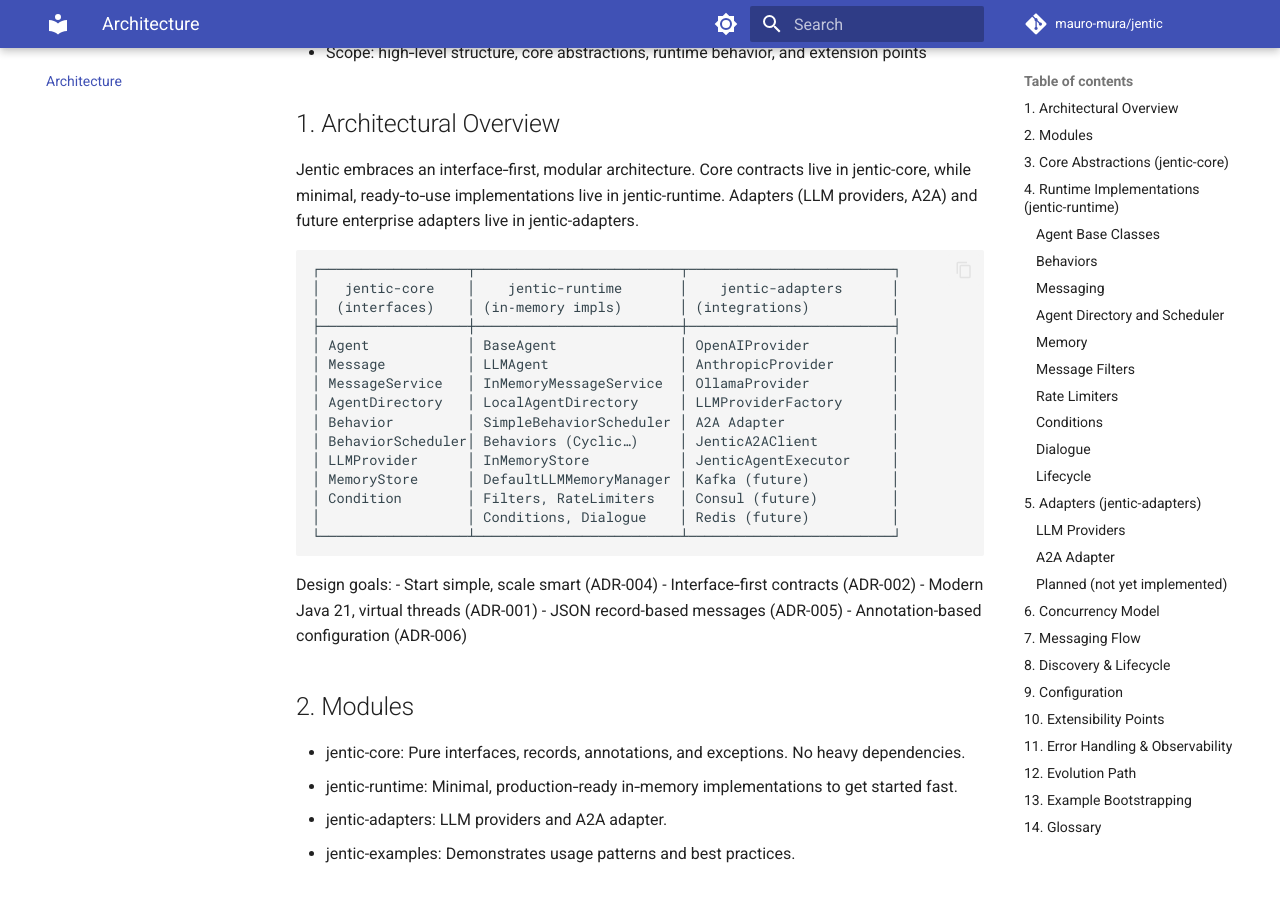
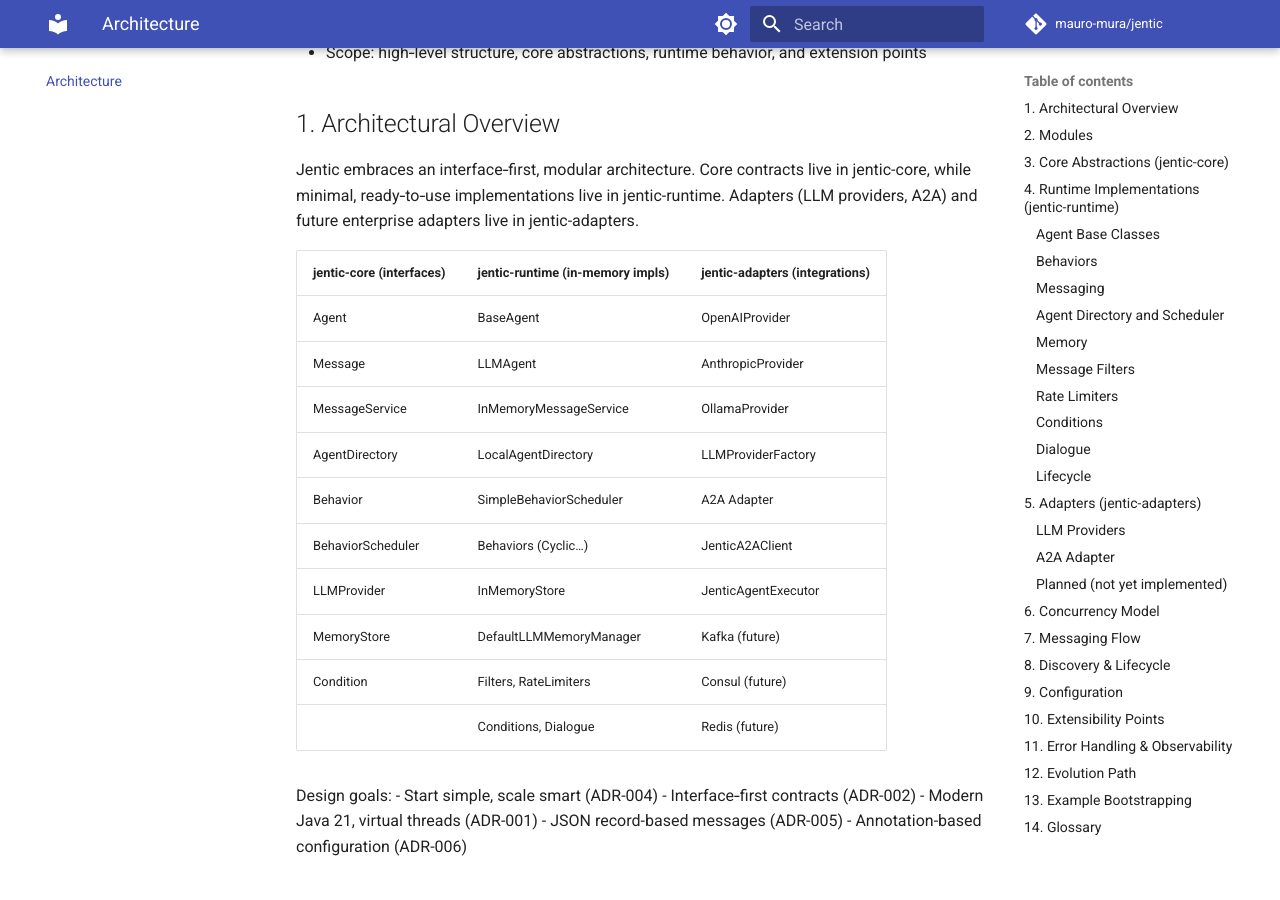
Before and after one commit to mauro-mura/jentic, an MkDocs documentation site: the page built from docs/architecture.md, in a window 1280 px wide and 900 px high, scrolled down 288 px. Built offline with MkDocs 1.6.1 and Material for MkDocs 9.7.7, drawn with Linux system fonts in a browser that asks for light colours; comment, search, counter and statistics services are not loaded.

````diff
--- a/docs/architecture.md
+++ b/docs/architecture.md
@@ -9,23 +9,19 @@ This document describes the architecture of Jentic, a modern, interface‑first
 
 Jentic embraces an interface‑first, modular architecture. Core contracts live in jentic-core, while minimal, ready‑to‑use implementations live in jentic-runtime. Adapters (LLM providers, A2A) and future enterprise adapters live in jentic-adapters.
 
-```
-┌──────────────────┬─────────────────────────┬─────────────────────────┐
-│   jentic-core    │    jentic-runtime       │    jentic-adapters      │
-│  (interfaces)    │ (in‑memory impls)       │ (integrations)          │
-├──────────────────┼─────────────────────────┼─────────────────────────┤
-│ Agent            │ BaseAgent               │ OpenAIProvider          │
-│ Message          │ LLMAgent                │ AnthropicProvider       │
-│ MessageService   │ InMemoryMessageService  │ OllamaProvider          │
-│ AgentDirectory   │ LocalAgentDirectory     │ LLMProviderFactory      │
-│ Behavior         │ SimpleBehaviorScheduler │ A2A Adapter             │
-│ BehaviorScheduler│ Behaviors (Cyclic…)     │ JenticA2AClient         │
-│ LLMProvider      │ InMemoryStore           │ JenticAgentExecutor     │
-│ MemoryStore      │ DefaultLLMMemoryManager │ Kafka (future)          │
-│ Condition        │ Filters, RateLimiters   │ Consul (future)         │
-│                  │ Conditions, Dialogue    │ Redis (future)          │
-└──────────────────┴─────────────────────────┴─────────────────────────┘
-```
+| jentic-core (interfaces) | jentic-runtime (in-memory impls) | jentic-adapters (integrations) |
+|--------------------------|----------------------------------|--------------------------------|
+| Agent                    | BaseAgent                        | OpenAIProvider                 |
+| Message                  | LLMAgent                         | AnthropicProvider              |
+| MessageService           | InMemoryMessageService           | OllamaProvider                 |
+| AgentDirectory           | LocalAgentDirectory              | LLMProviderFactory             |
+| Behavior                 | SimpleBehaviorScheduler          | A2A Adapter                    |
+| BehaviorScheduler        | Behaviors (Cyclic…)              | JenticA2AClient                |
+| LLMProvider              | InMemoryStore                    | JenticAgentExecutor            |
+| MemoryStore              | DefaultLLMMemoryManager          | Kafka (future)                 |
+| Condition                | Filters, RateLimiters            | Consul (future)                |
+|                          | Conditions, Dialogue             | Redis (future)                 |
+
 
 Design goals:
 - Start simple, scale smart (ADR-004)
````
